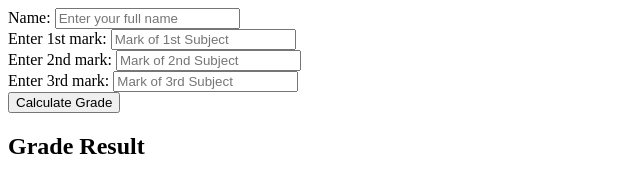
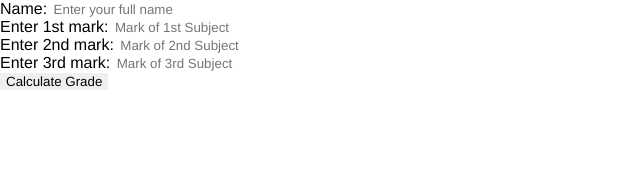
Before and after one commit to overthinker-pro/student-grade-calculator, a plain HTML site: page index.html in a window 1280 px wide. Shown: the whole page, without its empty margins (0-640 px from the left). Drawn offline with nearby package versions, Linux system fonts and the light colour scheme.

Commit message:
HTML restructuring

```diff
--- a/index.html
+++ b/index.html
@@ -3,13 +3,19 @@
   <head>
     <meta charset="UTF-8" />
     <meta name="viewport" content="width=device-width, initial-scale=1.0" />
+    <!-- Google Fonts -->
+    <link rel="preconnect" href="https://fonts.googleapis.com" />
+    <link rel="preconnect" href="https://fonts.gstatic.com" crossorigin />
+    <link
+      href="https://fonts.googleapis.com/css2?family=Arimo:ital,wght@0,400..700;1,400..700&display=swap"
+      rel="stylesheet"
+    />
     <link rel="stylesheet" href="style.css" />
     <script src="script.js" defer></script>
     <title>Student Grade Calculator</title>
   </head>
   <body>
     <main class="container">
-      <div class="form-container">
       <form action="">
         <label for="studentName">Name: </label>
         <input
@@ -31,9 +37,7 @@
         <button type="submit">Calculate Grade</button>
       </form>
       <div class="result-container">
-          <h2>Grade Result</h2>
         <p id="result"></p>
-        </div>
       </div>
     </main>
   </body>
--- a/style.css
+++ b/style.css
@@ -0,0 +1,6 @@
+* {
+    margin: 0;
+    border: 0;
+    box-sizing: border-box;
+    font-family: "Arimo", sans-serif;
+}
```
Lines whose indentation alone changed are shown as unchanged.
